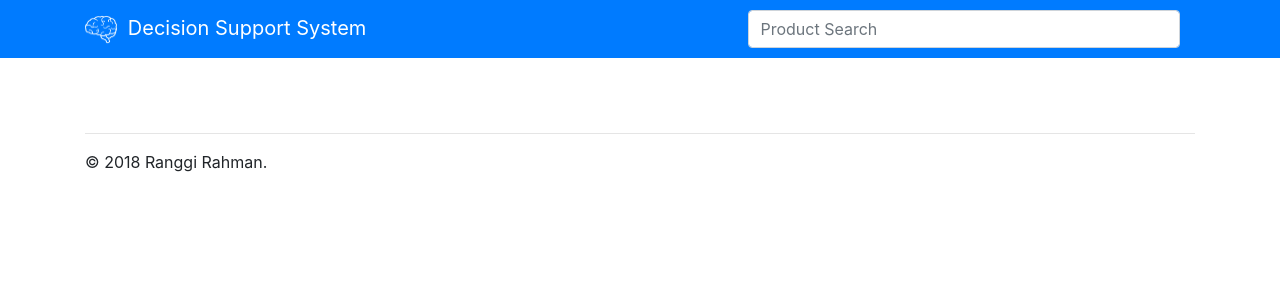
After one commit to ranggirahman/ComputerSelector-DSS, a PHP site: page /selector.php in a window 1280 px wide. The commit adds this page. Shown: the top 300 px of the page. Run offline with PHP 8.4, Linux system fonts and the light colour scheme; some libraries are stand-ins or nearby versions.

Commit message:
selector-build-0.1

```diff
--- /dev/null
+++ b/selector.php
@@ -0,0 +1,66 @@
+<?php
+/*************************************************
+* Filename    : selector.php
+* Programmer  : Ranggi Rahman
+* Date        : 2018 - 1 - 15
+* Email       : ranggirahman@gmail.com
+* Website     : 1400707.blog.upi.edu
+* Deskripsi   : Computer Hardware Selector Page
+*
+**************************************************/
+
+  	include "koneksi.php";
+?>
+
+<!DOCTYPE html>
+<html lang="en">
+	<head>
+		<meta http-equiv="Content-Type" content="text/html; charset=UTF-8">
+	    <meta name="viewport" content="width=device-width, initial-scale=1">
+	    <meta http-equiv="X-UA-Compatible" content="IE=edge">
+	    <link rel="stylesheet" href="css/bootstrap.css" media="screen">
+	    <link rel="stylesheet" href="css/material-icons.css">
+	    <link rel="stylesheet" href="css/modification.css">
+	    <link href="css/jumbotron.css" rel="stylesheet">
+	    <link rel="icon" href="img/favicon.ico">
+	    <title>DSS : Pemilihan Spesifikasi Hardware Komputer</title>
+  	</head>
+
+  	<body>
+	    <div class="navbar navbar-expand-lg fixed-top navbar-dark bg-primary">
+	      	<div class="container">
+	        	<a href="index.php" class="navbar-brand"><img src="img/logo.png" class="img-fluid" style="max-width: 5%; and height: auto">&nbsp; Decision Support System</a>
+
+	        	<form class="col-lg-5" action="search.php" method="POST" class="form-inline">
+				  	<input class="form-control" name="search" placeholder="Product Search">
+				  	<input type="submit" name="searchsubmit" style="display:none"/>
+		        </form>
+	      	</div>
+	    </div>
+
+
+
+		<div class="container" style="padding-top: 60px;">
+	      	<div class="row">
+	      		<div class="col-md-12">
+
+				</div>
+	     	</div>
+	      	<hr>
+	      	<footer>
+	        	<p>&copy; 2018 Ranggi Rahman.</p>
+	      	</footer>
+		</div>
+
+	    <script src="js/jquery.min.js"></script>
+	    <script src="js/popper.min.js"></script>
+	    <script src="js/bootstrap.js"></script>
+	    <script src="js/custom.js"></script>
+	    <script type="text/javascript">
+	    	$(function () {
+			  	$('[data-toggle="popover"]').popover()
+			})
+	    </script>
+
+	</body>
+</html>
```
Also changed, not shown: index.php (+7 -2 lines), search.php (+9 -9 lines).
